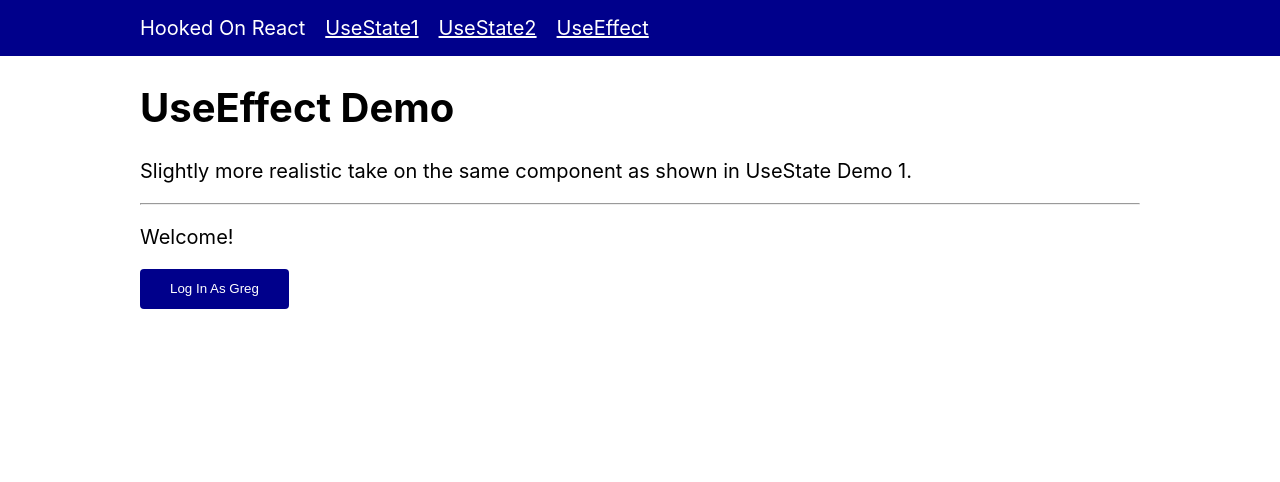
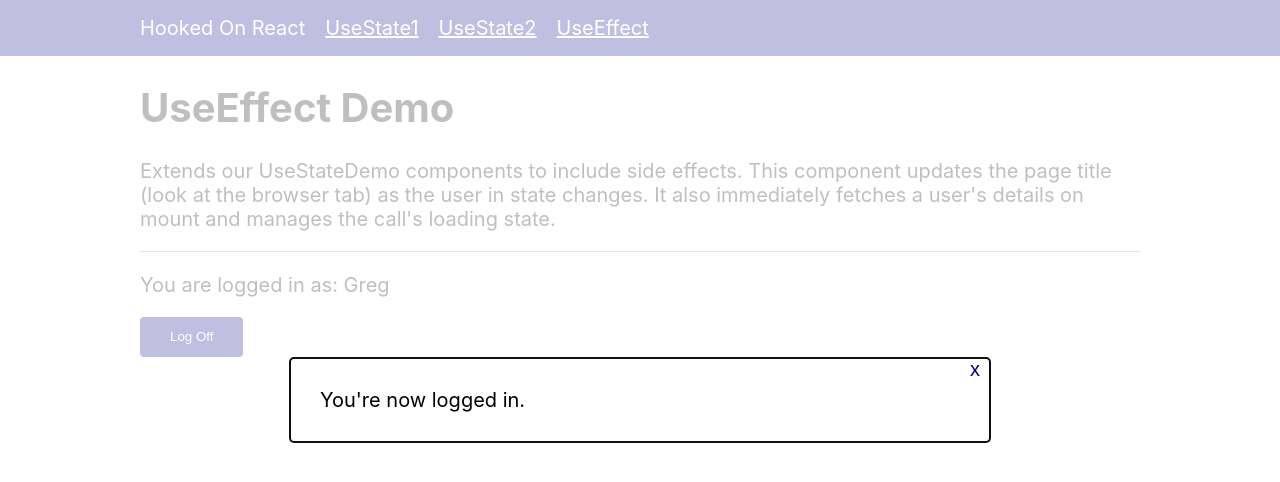
Before and after one commit to mtleonard120/hooked-on-react, a React (Create React App) app: page /useEffectDemo in a window 1280 px wide. Shown: the top 482 px of the page. Built offline with nearby package versions, Linux system fonts and the light colour scheme.

Commit message:
Add UseEffectDemo

```diff
--- a/src/components/pages/UseEffectDemo/UseEffectDemo.tsx
+++ b/src/components/pages/UseEffectDemo/UseEffectDemo.tsx
@@ -1,10 +1,10 @@
-import React, {useState, useEffect} from 'react'
+import React, {useState, useEffect, useRef} from 'react'
 
 // hooks
 import {useStateWithLabel} from 'hooks'
 
 // services
-// import {CustomerService} from 'services'
+import {CustomerService} from 'services'
 
 // components
 import {Button, Modal} from 'components'
@@ -14,7 +14,6 @@ import {userGreg} from 'constant'
 
 // types
 import {ICleanedUser} from 'types'
-import {CustomerService} from 'services'
 
 interface IUseEffectDemoProps {
     userId?: string
@@ -22,8 +21,15 @@ interface IUseEffectDemoProps {
 
 // primary component
 export const UseEffectDemo: React.FC<IUseEffectDemoProps> = ({userId}) => {
+    // refs
+    const descriptionRef = useRef<HTMLParagraphElement>(null)
+
+    // local state
     const [isModalOpen, setIsModalOpen] = useStateWithLabel(false, 'Modal Is Open')
+    const [isFetchUserLoading, setIsFetchUserLoading] = useStateWithLabel(false, 'User Call Loading')
     const [user, setUser] = useState<ICleanedUser | undefined>()
+
+    // effects
 
     // This effect runs on every render and updates the document's title
     useEffect(() => {
@@ -31,19 +37,41 @@ export const UseEffectDemo: React.FC<IUseEffectDemoProps> = ({userId}) => {
         document.title = user?.name ?? 'Hooked on React'
     })
 
-    // This effect fetches user data
+    // This effect fetches user data on initial render and if the userId prop changes.
+    // Be careful that asynchronous calls don't set state after unmounting...
     useEffect(() => {
         console.log('Fetch user effect fired.')
+
         if (userId) {
-            CustomerService.fetchCleanedUserDetails(userId, (user: ICleanedUser) => setUser(user))
+            setIsFetchUserLoading(true)
+            setIsModalOpen(true)
+
+            CustomerService.fetchCleanedUserDetails(userId).then((user: ICleanedUser) => {
+                console.log('Fetch complete - attempting to set user state...')
+                setUser(user)
+                setIsFetchUserLoading(false)
+            })
         }
-    })
+    }, [setIsFetchUserLoading, setIsModalOpen, userId])
+
+    // Bonus silly effect - this demonstrates how we can use the useRef hook
+    // to interact with DOM elements directly. Most commonly used for managing
+    // focus states. Uncomment out the lines below to see this effect in action.
+    // useEffect(() => {
+    //     if (!isModalOpen && user && descriptionRef?.current) {
+    //         alert(descriptionRef.current.innerHTML)
+    //     }
+    // }, [isModalOpen, user])
 
     return (
         <div>
             <h1>UseEffect Demo</h1>
 
-            <p>Slightly more realistic take on the same component as shown in UseState Demo 1.</p>
+            <p ref={descriptionRef}>
+                Extends our UseStateDemo components to include side effects. This component updates the page title (look
+                at the browser tab) as the user in state changes. It also immediately fetches a user's details on mount
+                and manages the call's loading state.
+            </p>
 
             <hr />
 
@@ -64,7 +92,7 @@ export const UseEffectDemo: React.FC<IUseEffectDemoProps> = ({userId}) => {
                     setIsModalOpen(false)
                 }}
             >
-                {user ? `You're now logged in` : 'Successfully logged off'}.
+                {isFetchUserLoading ? 'Loading...' : user ? `You're now logged in` : 'Successfully logged off'}.
             </Modal>
         </div>
     )
```
